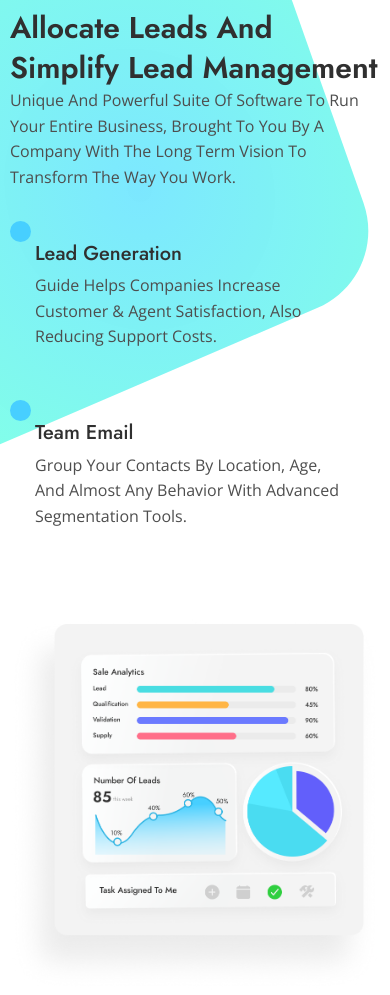
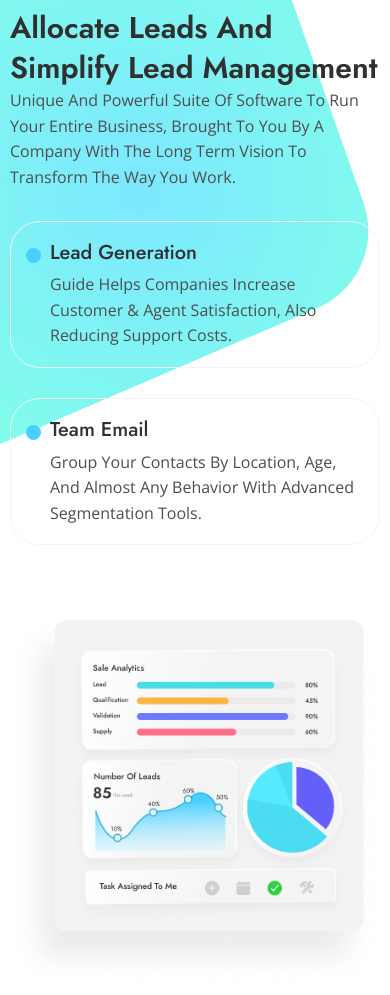
Before and after one commit to progdidi/CRM, a website: page app/index.html in a window 390 px wide. Shown: the part 2120-3115 px from the top of the page. Drawn offline with nearby package versions, Linux system fonts and the light colour scheme; a web font is replaced by a local one.

Commit message:
feat: add media styles

```diff
--- a/app/scss/blocks/_allocate.scss
+++ b/app/scss/blocks/_allocate.scss
@@ -30,6 +30,8 @@
                     padding: 26px 23px 26px 64px;
                     position: relative;
                     margin-bottom: 30px;
+                    border-radius: 30px;
+                    border: 1px solid var(--gray-color);
                     &::before {
                         position: absolute;
                         content: '';
@@ -37,8 +39,8 @@
                         height: 21px;
                         background-color: var(--blue-color);
                         border-radius: 50%;
-                        left: 0;
-                        top: 0;
+                        left: 23px;
+                        top: 37px;
 
                     }
                     &-title {
@@ -64,10 +66,31 @@
             .allocate__info {
                 .allocate__items {
                     .allocate__item {
-                        padding: 20px 25px;
                     }
                 }
             }
         }
     }
 }
+
+@media (max-width: 500px) {
+    .allocate {
+        &__inner {
+            flex-direction: column-reverse;
+            gap: 40px;
+            .allocate__info {
+                .allocate__items {
+                    .allocate__item {
+                        padding: 18px 15px 18px 39px;
+                        &::before {
+                            width: 15px;
+                            height: 15px;
+                            top: 26px;
+                            left: 15px;
+                        }
+                    }
+                }
+            }
+        }
+    }
+}
```
Also changed, not shown: app/css/style.min.css.
